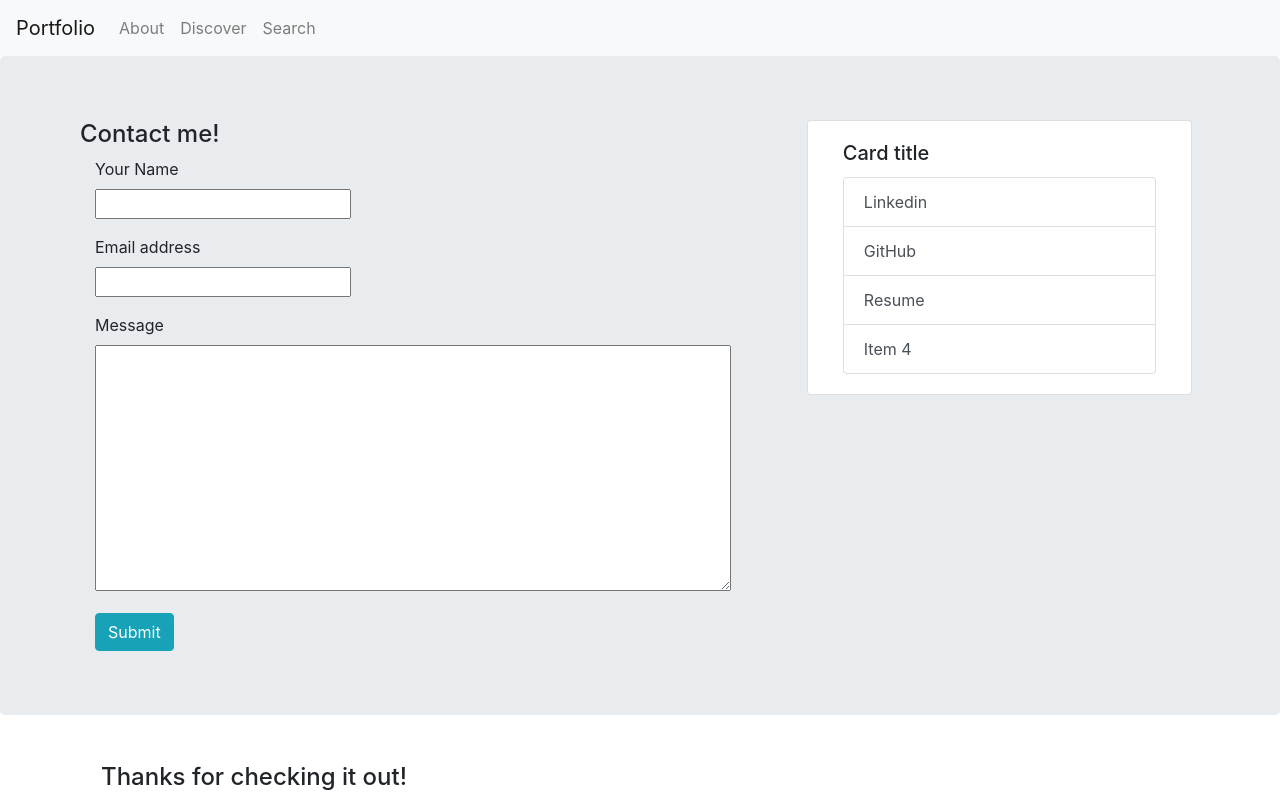
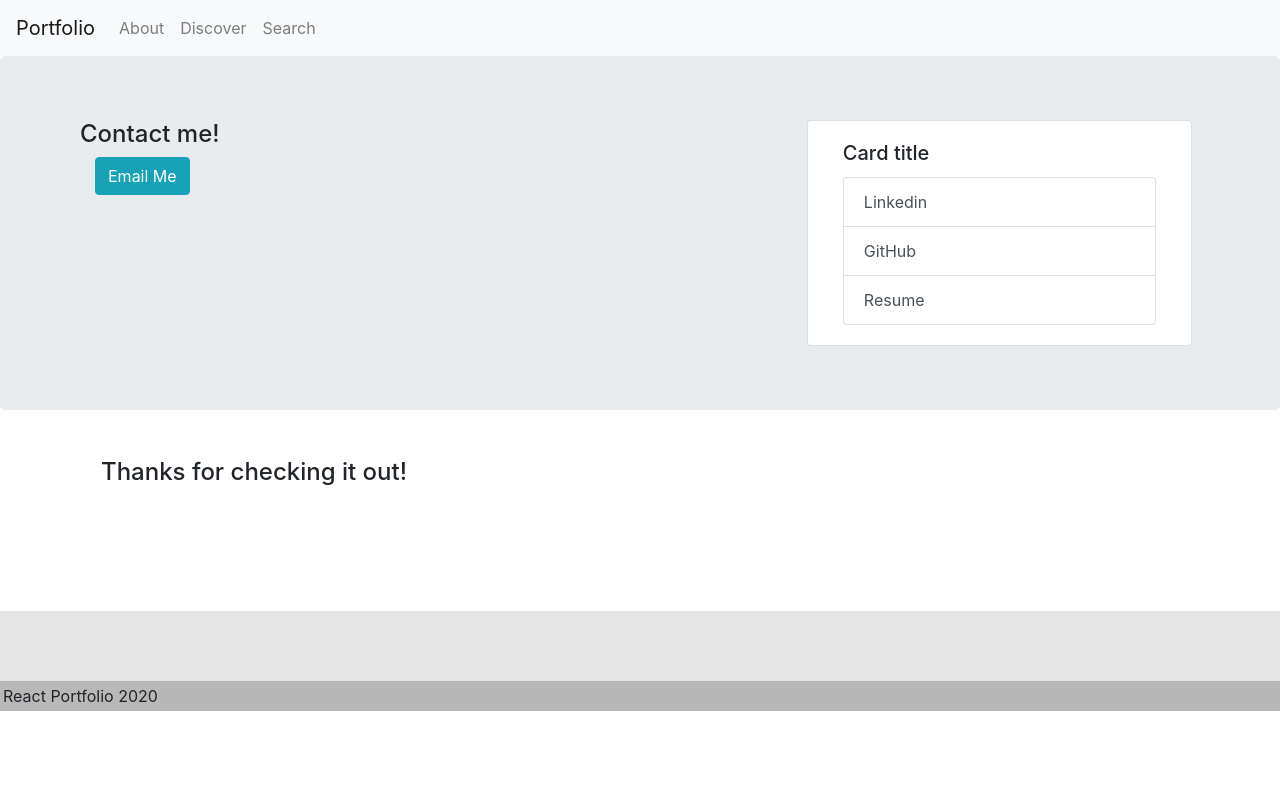
Before and after one commit to kaishen33/react-portfolio, a React (Create React App) app: page /Search in a window 1280 px wide. Shown: the top 800 px of the page. Built offline with nearby package versions, Linux system fonts and the light colour scheme.

Commit message:
front end edits

```diff
--- a/src/pages/Portfolio.js
+++ b/src/pages/Portfolio.js
@@ -43,18 +43,21 @@ class Portfolio extends Component {
             <h5 className="card-title">Music Project</h5>
             <a href="https://github.com/kaishen33/Spotify-Artist-Search" className="btn btn-primary">Github Link</a>
             <a href="https://kaishen33.github.io/Spotify-Artist-Search/index.html" className="btn btn-primary">View Page</a>
+            <p>Search artists, songs, an albums associated with each other.</p>
           </div>
 
           <div className="card-body col-md-4">
             <h5 className="card-title">Schedule Maker</h5>
             <a href="https://github.com/kaishen33/schedulemaker" className="btn btn-primary">Github Link</a>
             <a href="https://kaishen33.github.io/schedulemaker/index.html" className="btn btn-primary">View Page</a>
+            <p>A way to schedule your day.</p>
           </div>
 
           <div className="card-body col-md-4">
             <h5 className="card-title">Weather Report</h5>
             <a href="https://github.com/kaishen33/weather" className="btn btn-primary">Github Link</a>
             <a href="https://kaishen33.github.io/weather/index.html" className="btn btn-primary">View Page</a>
+            <p>City weather forecast application</p>
           </div>
 
         </div>
@@ -84,20 +87,23 @@ class Portfolio extends Component {
 
           <div className="card-body col-md-4">
             <h5 className="card-title">Employee Tracker</h5>
-            <a href="https://github.com/kaishen33/employeetracker" className="btn btn-primary">Github Link</a>
-            <a href="https://github.com/kaishen33/Spotify-Artist-Search" className="btn btn-primary">View Page</a>
+            <a href="https://github.com/kaishen33/Server" className="btn btn-primary">Github Link</a>
+            <a href="https://kai-notes-db-hw.herokuapp.com/" className="btn btn-primary">View Page</a>
+            <p>Notetaking application</p>
           </div>
 
           <div className="card-body col-md-4">
             <h5 className="card-title">Employee Profiling</h5>
             <a href="https://github.com/kaishen33/OOP" className="btn btn-primary">Github Link</a>
             <a href="https://kaishen33.github.io/OOP/output/team.html" className="btn btn-primary">View Page</a>
+            <p>Employee profile generator</p>
           </div>
 
           <div className="card-body col-md-4">
             <h5 className="card-title">Beyond Vacation</h5>
             <a href="https://beyondvacation.herokuapp.com/" className="btn btn-primary">Github Link</a>
             <a href="https://github.com/vanessabau/projectTwo" className="btn btn-primary">View Page</a>
+            <p>Outdoor rental application</p>
           </div>
 
         </div>
@@ -129,18 +135,21 @@ class Portfolio extends Component {
             <h5 className="card-title">Exercise Tracker</h5>
             <a href="https://github.com/kaishen33/mongodb" className="btn btn-primary">Github Link</a>
             <a href="https://kai-fitness-tracker-hw.herokuapp.com/?id=5f2caaf249a8574560f9cbb1" className="btn btn-primary">View Page</a>
+            <p>Exercise planner and performance tracker</p>
           </div>
 
           <div className="card-body col-md-4">
             <h5 className="card-title">Filter List React</h5>
             <a href="https://github.com/kaishen33/react" className="btn btn-primary">Github Link</a>
             <a href=" https://react-employee-filter.herokuapp.com/" className="btn btn-primary">View Page</a>
+            <p>List organizer application</p>
           </div>
 
           <div className="card-body col-md-4">
             <h5 className="card-title">Final Phantasy Project</h5>
             <a href="https://github.com/kaishen33/Project3" className="btn btn-primary">Github Link</a>
             <a href="https://dry-mountain-58151.herokuapp.com/" className="btn btn-primary">View Page</a>
+            <p>Free to play game application</p>
           </div>
 
         </div>
--- a/src/pages/Search.js
+++ b/src/pages/Search.js
@@ -15,25 +15,7 @@ class Search extends Component {
                 <div className="row">
 
                   <form className="col-sm-12" action="mailto:keshen@ucdavis.edu">
-                    <div className="form-group">
-                      <label className="inputName">Your Name</label>
-                      <br></br>
-                      <input type="name"></input>
-                    </div>
-
-                    <div className="form-group">
-                      <label className="exampleInputEmail1">Email address</label>
-                      <br></br>
-                      <input type="email"></input>
-                    </div>
-
-                    <div className="form-group">
-                      <label className="yourMessage">Message</label>
-                      <br></br>
-                      <textarea type="Message" cols="60" rows="10"></textarea>
-                    </div>
-
-                    <button className="btn btn-info">Submit</button>
+                    <button className="btn btn-info">Email Me</button>
                   </form>
 
                 </div>
@@ -56,7 +38,7 @@ class Search extends Component {
 
                         <a className="list-group-item list-group-item-action image"
                           href="#list-item-3">Resume</a>
-                        <a className="list-group-item list-group-item-action" href="#list-item-4">Item 4</a>
+
                       </div>
                     </div>
                   </div>
```
